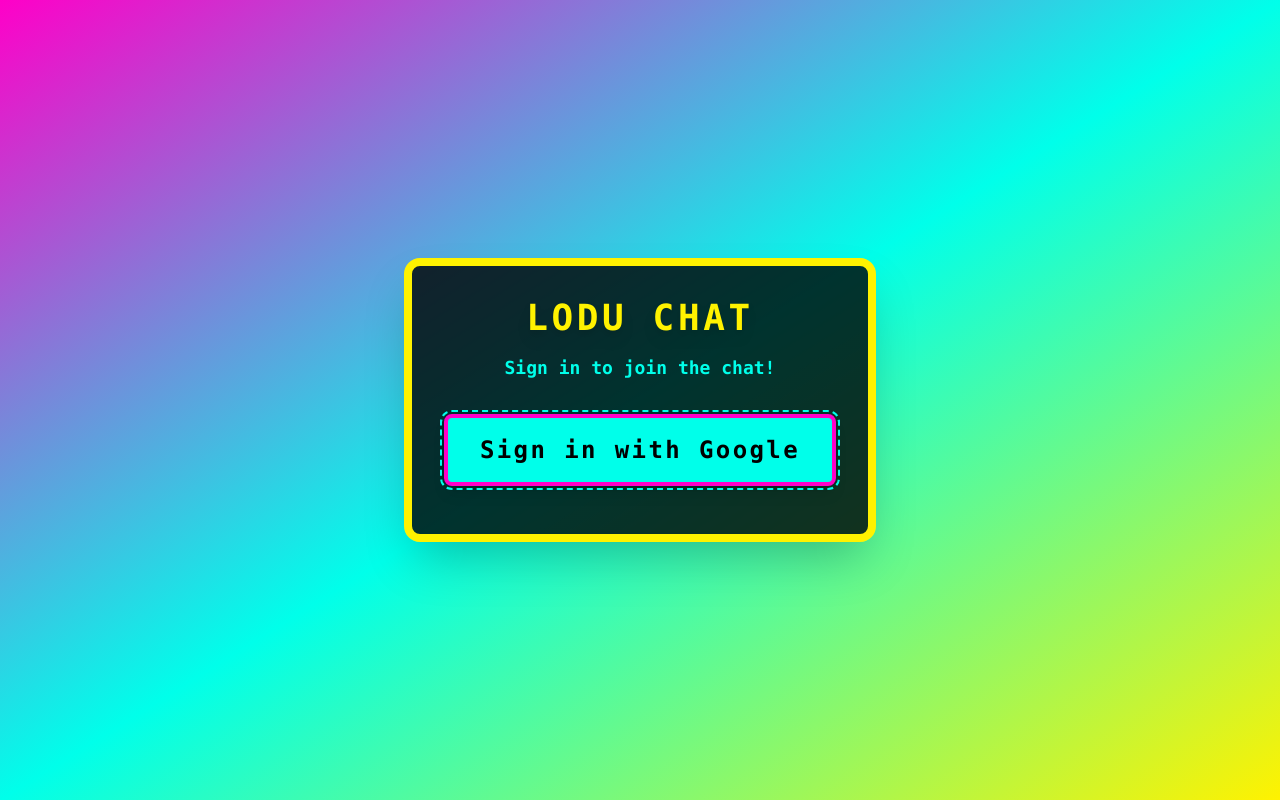
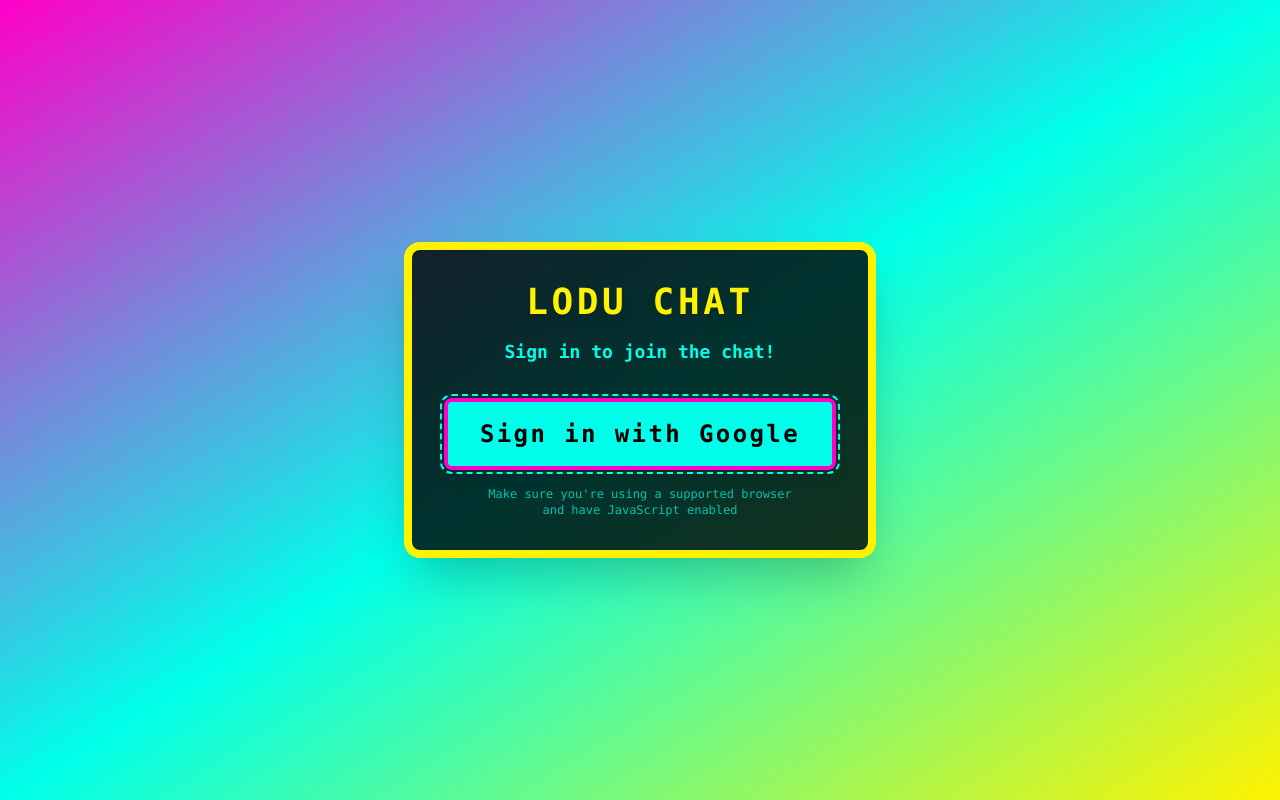
Before and after one commit to orbitmaxlabs/adrit.gay, a Next.js app: page /signin in a window 1280 px wide. Built offline with nearby package versions, Linux system fonts and the light colour scheme; no server answers.

Commit message:
Fix authentication flow and navigation issues

```diff
--- a/src/app/auth-context.tsx
+++ b/src/app/auth-context.tsx
@@ -15,24 +15,66 @@
 export function AuthProvider({ children }: { children: React.ReactNode }) {
   const [user, setUser] = useState<User | null>(null);
   const [loading, setLoading] = useState(true);
+  const [error, setError] = useState<string | null>(null);
   const pathname = usePathname();
   const router = useRouter();
 
   useEffect(() => {
+    console.log("AuthProvider: Initializing Firebase auth...");
+
     const unsub = onAuthStateChanged(auth, (u) => {
+      console.log("AuthProvider: Auth state changed", u ? "User logged in" : "No user");
       setUser(u);
       setLoading(false);
-      if (!u && pathname !== "/signin") {
+      setError(null);
+
+      if (!u && pathname !== "/signin" && pathname !== "/login") {
+        console.log("AuthProvider: Redirecting to signin");
         router.replace("/signin");
       }
-      if (u && pathname === "/signin") {
+      if (u && (pathname === "/signin" || pathname === "/login")) {
+        console.log("AuthProvider: Redirecting to home");
         router.replace("/");
       }
+    }, (error) => {
+      console.error("AuthProvider: Firebase auth error", error);
+      setError(error.message);
+      setLoading(false);
     });
-    return () => unsub();
-  }, [pathname, router]);
+
+    // Timeout fallback to prevent infinite loading
+    const timeout = setTimeout(() => {
+      if (loading) {
+        console.warn("AuthProvider: Timeout reached, setting loading to false");
+        setLoading(false);
+      }
+    }, 10000); // 10 seconds timeout
+
+    return () => {
+      unsub();
+      clearTimeout(timeout);
+    };
+  }, [pathname, router, loading]);
 
   if (loading) return <LoadingSpinner message="Authenticating..." />;
+  if (error) {
+    console.error("AuthProvider: Error state", error);
+    return (
+      <div className="min-h-screen flex items-center justify-center bg-black text-red-400">
+        <div className="text-center">
+          <h1 className="text-2xl mb-4">Authentication Error</h1>
+          <p className="mb-4">{error}</p>
+          <button
+            onClick={() => window.location.reload()}
+            className="px-4 py-2 bg-red-600 text-white rounded"
+          >
+            Retry
+          </button>
+        </div>
+      </div>
+    );
+  }
+
   return <AuthContext.Provider value={{ user, loading }}>{children}</AuthContext.Provider>;
 }
 
--- a/src/app/layout.tsx
+++ b/src/app/layout.tsx
@@ -10,7 +10,7 @@
   children: React.ReactNode;
 }>) {
   const pathname = usePathname();
-  const showBottomNav = pathname !== "/signin";
+  const showBottomNav = !["/signin", "/login"].includes(pathname);
 
   return (
     <html lang="en">
--- a/src/app/signin/page.tsx
+++ b/src/app/signin/page.tsx
@@ -1,5 +1,5 @@
 "use client";
-import { useEffect } from "react";
+import { useEffect, useState } from "react";
 import { useRouter } from "next/navigation";
 import { signInWithPopup, onAuthStateChanged } from "firebase/auth";
 import { auth, googleProvider, db } from "../../firebase";
@@ -7,23 +7,54 @@
 
 export default function SignInPage() {
   const router = useRouter();
+  const [isLoading, setIsLoading] = useState(false);
+  const [error, setError] = useState<string | null>(null);
 
   useEffect(() => {
     const unsub = onAuthStateChanged(auth, (user) => {
-      if (user) router.replace("/");
+      if (user) {
+        console.log("SignInPage: User already signed in, redirecting");
+        router.replace("/");
+      }
     });
     return () => unsub();
   }, [router]);
 
   const handleSignIn = async () => {
+    setIsLoading(true);
+    setError(null);
+
+    try {
+      console.log("SignInPage: Attempting Google sign-in...");
       const result = await signInWithPopup(auth, googleProvider);
       const user = result.user;
+      console.log("SignInPage: Sign-in successful", user.email);
+
       await setDoc(doc(db, "users", user.uid), {
         displayName: user.displayName,
         photoURL: user.photoURL,
         lastActive: serverTimestamp(),
       }, { merge: true });
+
+      console.log("SignInPage: User data saved to Firestore");
       router.replace("/");
+    } catch (error: any) {
+      console.error("SignInPage: Sign-in error", error);
+      setError(error.message);
+
+      // Common error messages
+      if (error.code === 'auth/popup-closed-by-user') {
+        setError("Sign-in was cancelled. Please try again.");
+      } else if (error.code === 'auth/unauthorized-domain') {
+        setError("This domain is not authorized for sign-in. Please contact support.");
+      } else if (error.code === 'auth/network-request-failed') {
+        setError("Network error. Please check your connection and try again.");
+      } else {
+        setError(`Sign-in failed: ${error.message}`);
+      }
+    } finally {
+      setIsLoading(false);
+    }
   };
 
   return (
@@ -31,12 +62,25 @@
       <div className="bg-black/80 rounded-2xl shadow-2xl p-8 border-8 border-[#fff200] flex flex-col items-center">
         <h1 className="text-4xl text-[#fff200] font-extrabold mb-4 tracking-widest drop-shadow-lg">LODU CHAT</h1>
         <p className="text-center text-[#00ffea] mb-8 text-lg font-bold">Sign in to join the chat!</p>
+
+        {error && (
+          <div className="mb-4 p-3 bg-red-900/50 border border-red-400 rounded text-red-300 text-sm">
+            {error}
+          </div>
+        )}
+
         <button
           onClick={handleSignIn}
-          className="bg-[#00ffea] text-black font-bold border-4 border-[#ff00c8] rounded-lg shadow-lg px-8 py-4 text-2xl mb-4 hover:bg-[#ff00c8] hover:text-white transition-all duration-200 cursor-pointer font-mono tracking-widest outline-dashed outline-2 outline-offset-2 outline-[#00ffea]"
+          disabled={isLoading}
+          className="bg-[#00ffea] text-black font-bold border-4 border-[#ff00c8] rounded-lg shadow-lg px-8 py-4 text-2xl mb-4 hover:bg-[#ff00c8] hover:text-white transition-all duration-200 cursor-pointer font-mono tracking-widest outline-dashed outline-2 outline-offset-2 outline-[#00ffea] disabled:opacity-50 disabled:cursor-not-allowed"
         >
-          Sign in with Google
+          {isLoading ? "Signing in..." : "Sign in with Google"}
         </button>
+
+        <div className="text-xs text-[#00ffea]/70 text-center">
+          <p>Make sure you're using a supported browser</p>
+          <p>and have JavaScript enabled</p>
+        </div>
       </div>
     </div>
   );
```
Lines whose indentation alone changed are shown as unchanged.
